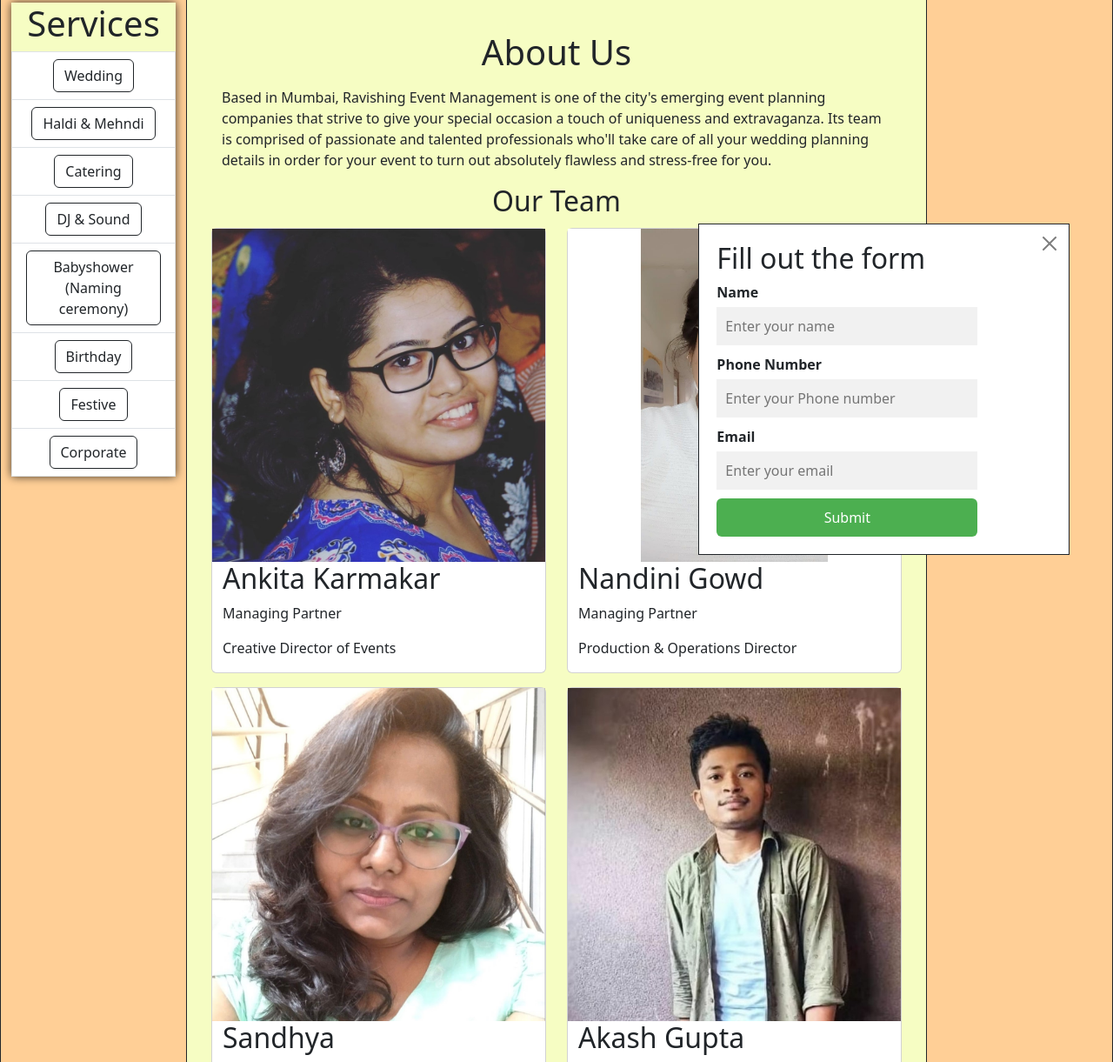
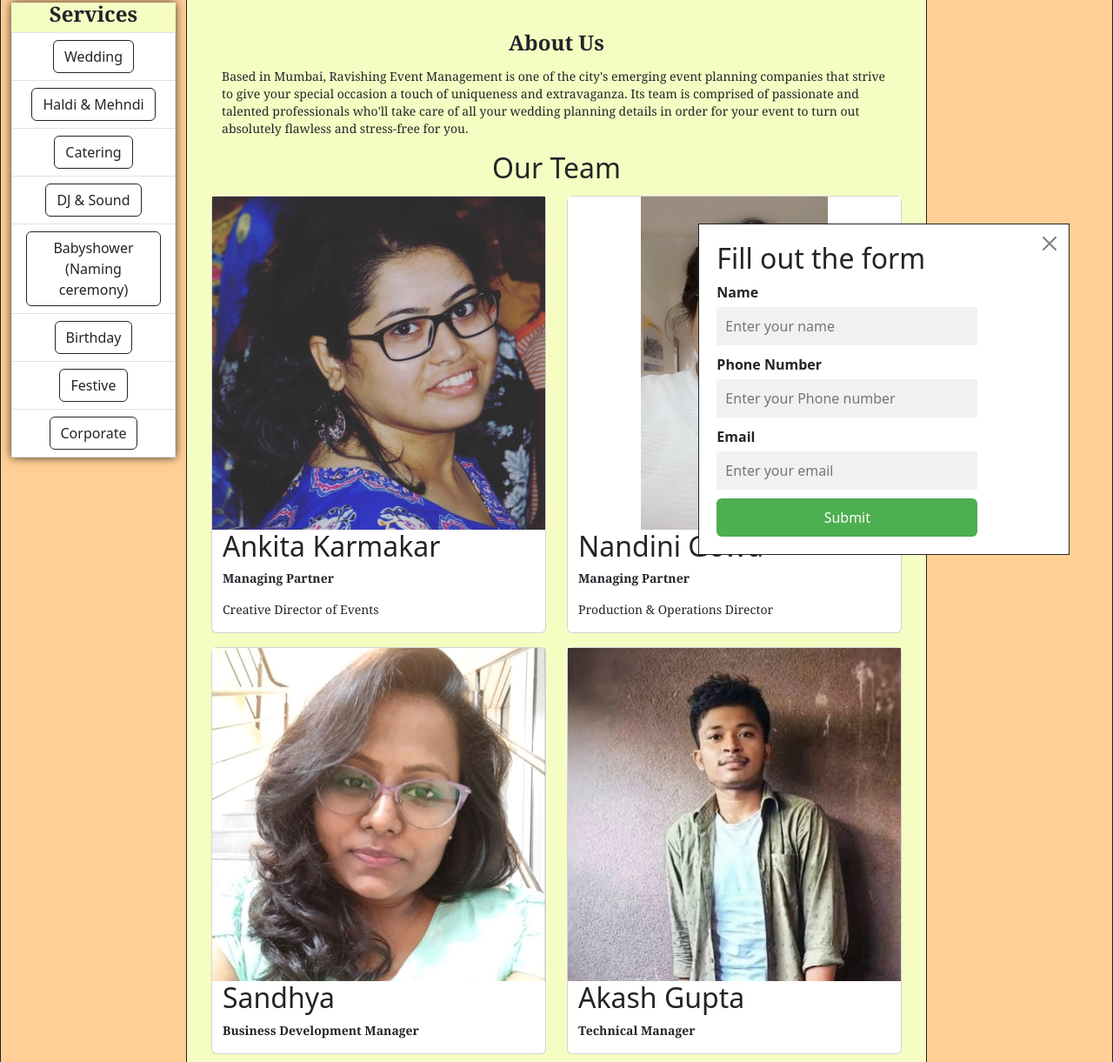
Before and after one commit to Anvesh1909/RavishingEvents, a Django app: template RavishingEvents/templates/about.html in a window 1280 px wide. Shown: the part 112-1333 px from the top of the page at 87% size. Run offline with Django 4.2, Linux system fonts and the light colour scheme; the template is opened without the code that fills it, so the values that code supplies are empty; parts of the project's set-up code (start-up, migrations or seed data) failed here and were passed over.

Commit message:
changes css

```diff
--- /dev/null
+++ b/RavishingEvents/static/css/about.css
@@ -0,0 +1 @@
+h1 { font-family: Cambria, Georgia, serif; font-size: 24px; font-style: normal; font-variant: normal; font-weight: 700; line-height: 26.4px; } h3 { font-family: Cambria, Georgia, serif; font-size: 14px; font-style: normal; font-variant: normal; font-weight: 700; line-height: 15.4px; } p { font-family: Cambria, Georgia, serif; font-size: 14px; font-style: normal; font-variant: normal; font-weight: 400; line-height: 20px; } blockquote { font-family: Cambria, Georgia, serif; font-size: 21px; font-style: normal; font-variant: normal; font-weight: 400; line-height: 30px; } pre { font-family: Cambria, Georgia, serif; font-size: 13px; font-style: normal; font-variant: normal; font-weight: 400; line-height: 18.5714px; }
--- a/RavishingEvents/templates/about.html
+++ b/RavishingEvents/templates/about.html
@@ -2,7 +2,7 @@
 {% load static %}
 
 {% block style %}
-{% comment %} <link rel="stylesheet" href="{% static "css/about.css" %}"> {% endcomment %}
+<link rel="stylesheet" href="{% static "css/about.css" %}">
 
 {% endblock style %}
 
@@ -60,7 +60,7 @@
         <img src="{% static "Team/Ankita.jpg" %}" alt="Jane" style="width:100%">
         <div class="container">
           <h2>Ankita Karmakar</h2>
-          <p class="title">Managing Partner</p>
+          <p class="title"><b>Managing Partner</b></p>
           <p>Creative Director of Events</p>
 
         </div>
@@ -72,7 +72,7 @@
         <img src="{% static "Team/Nandini.jpg" %}" alt="Mike" style="width:100%">
         <div class="container">
           <h2>Nandini Gowd</h2>
-          <p class="title">Managing Partner</p>
+          <p class="title"><b>Managing Partner</b></p>
           <p>Production & Operations Director</p>
 
         </div>
@@ -84,7 +84,7 @@
         <img src="{% static "Team/sandhya.jpg" %}" alt="John" style="width:100%">
         <div class="container">
           <h2>Sandhya</h2>
-          <p class="title">Business Development Manager</p>
+          <p class="title"><b>Business Development Manager</b></p>
           <p></p>
 
         </div>
@@ -99,7 +99,7 @@
           <img src="{% static "Team/akash.jpg" %}" alt="Mike" style="width:100%">
           <div class="container">
             <h2>Akash Gupta</h2>
-            <p class="title">Technical Manager</p>
+            <p class="title"><b>Technical Manager</b></p>
             <p></p>
 
           </div>
@@ -111,7 +111,7 @@
           <img src="{% static "Team/Anvesh.jpg" %}" alt="Mike" style="width:100%">
           <div class="container">
             <h2>Anvesh</h2>
-            <p class="title">Technical Manager</p>
+            <p class="title"><b>Technical Manager</b></p>
             <p></p>
 
           </div>
```
